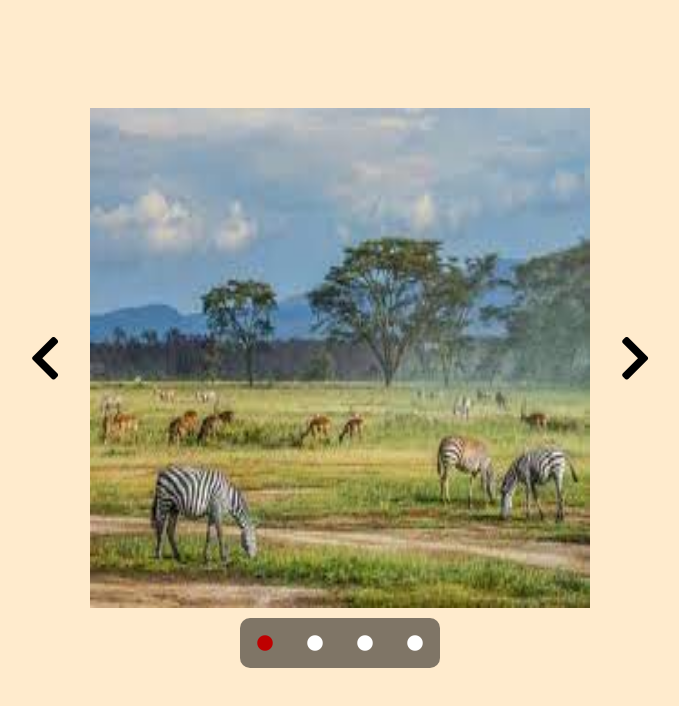
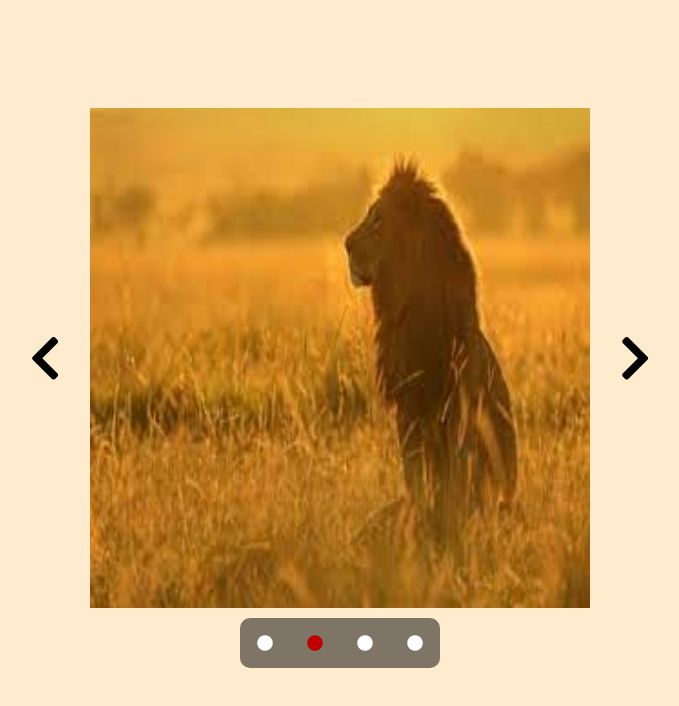
Before and after one commit to GianniCampana/js-jq-carousel, a plain HTML site: page index.html in a window 1280 px wide. Both pictures are taken after a click on the icon 615 px from the left and 643 px from the top of the page. Shown: the whole page, without its empty margins (300-979 px from the left). Drawn offline with nearby package versions, Linux system fonts and the light colour scheme.

Commit message:
immagini scroll

```diff
--- a/assets/js/script.js
+++ b/assets/js/script.js
@@ -3,7 +3,7 @@ $(function(){
     $('.next').click(nextImg);
     $('.prev').click(prevImg);
 
-
+    /* funzione immagine successiva */
   function nextImg(){
       /* referenza immagine attiva */
       var imgActive = $('.central img.active');
@@ -21,11 +21,11 @@ $(function(){
          imgActive.next('img').addClass('active');
          circleActive.next('i').addClass('active');
       }
+  }
 
 
 
-  }
-
+    /* funzione immagine precedente */
   function prevImg(){
     var imgActive = $('.central img.active');
     var circleActive = $('.cont_balls i.active');
@@ -41,4 +41,40 @@ $(function(){
   }
 
 
+
+  /* per generare i pallini devo sapere quante foto ci sono */
+   /* col ciclo each() percorro tutta la collection di immagini e ottengo l'index che mi serve per capire quale è il primo (===0) */
+
+   $('.central img').each(function(index, element){
+     var cont_balls = $('.cont_balls');
+     /* creo una stringa vuota perche di default non c'è la classe active */
+     var active = "";
+     /* diventa active solo nell elemento 0 */
+     if(index === 0) active = "active";
+     /* genero la stringa da stampare */
+     var tag = '<i class="fas fa-circle ' + active + '"></i>';
+     /* la appendo a cont_balls */
+     cont_balls.append(tag);
+
+   });
+
+
+/* aggiungo un listner click a tutti i (.cont_balls i) generati dinamicamente */
+$('.cont_balls i').on('click', function() {
+
+  /* l'index dell elemento cliccato mi serve per cercare la img corrispondente */
+  var index = $(this).index();
+
+  /* rimuovo active dagli elementi attivi */
+  $('.cont_balls i.active').removeClass('active');
+  $('.central img.active').removeClass('active');
+
+  /* con eq cerco l'elemento con indice index e gli aggiungo la classe active */
+  $('.central img').eq(index).addClass('active');
+  /* all elemento cliccato aggiungo la classe active */
+  $(this).addClass('active');
+
 });
+
+
+});
--- a/index.html
+++ b/index.html
@@ -37,10 +37,10 @@
 
     <div class="container_down">
       <div class="cont_balls">
-        <i class="fas fa-circle active first"></i>
+        <!-- <i class="fas fa-circle active first"></i>
         <i class="fas fa-circle"></i>
         <i class="fas fa-circle"></i>
-        <i class="fas fa-circle last"></i>
+        <i class="fas fa-circle last"></i> -->
       </div>
     </div>
 
```
